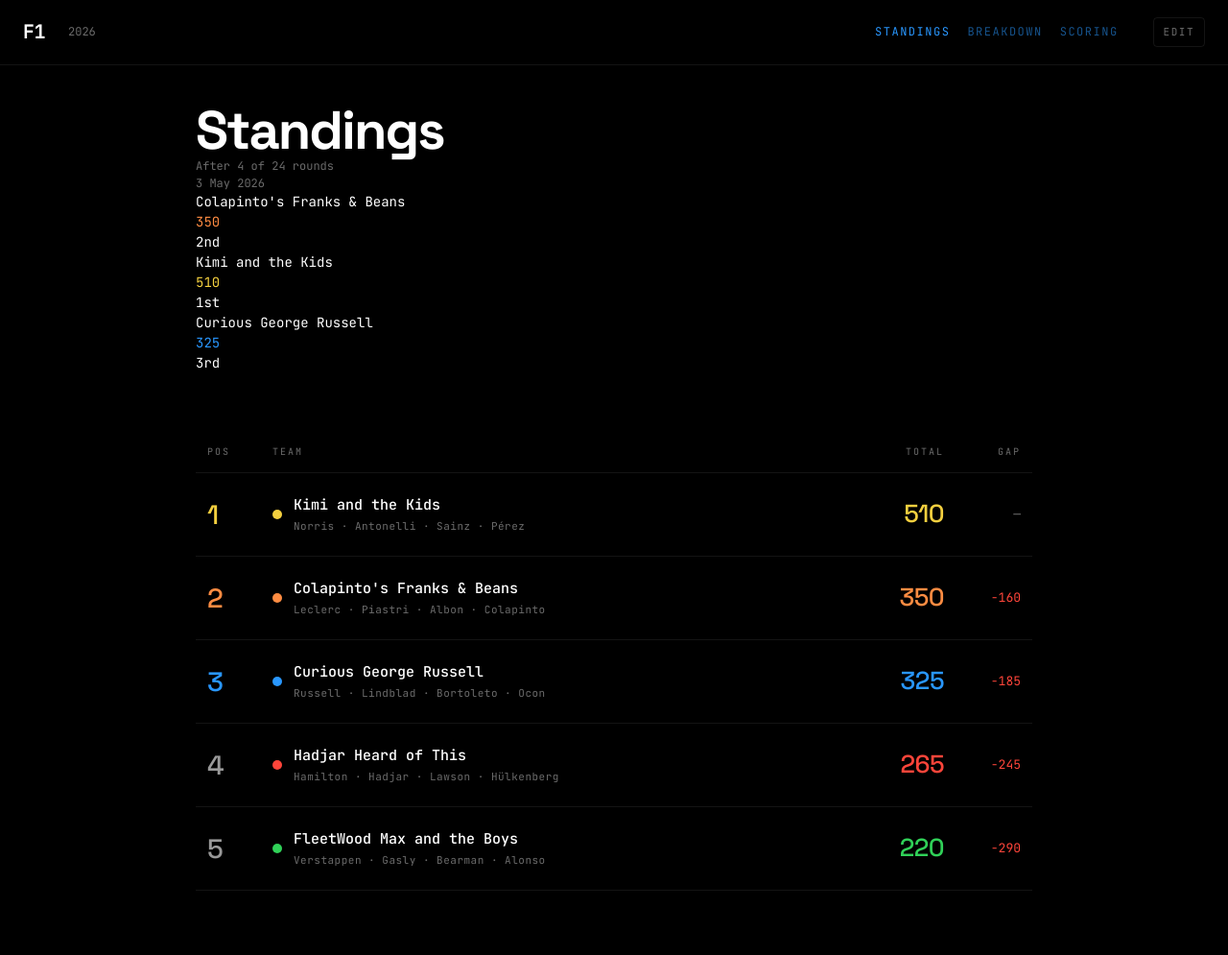
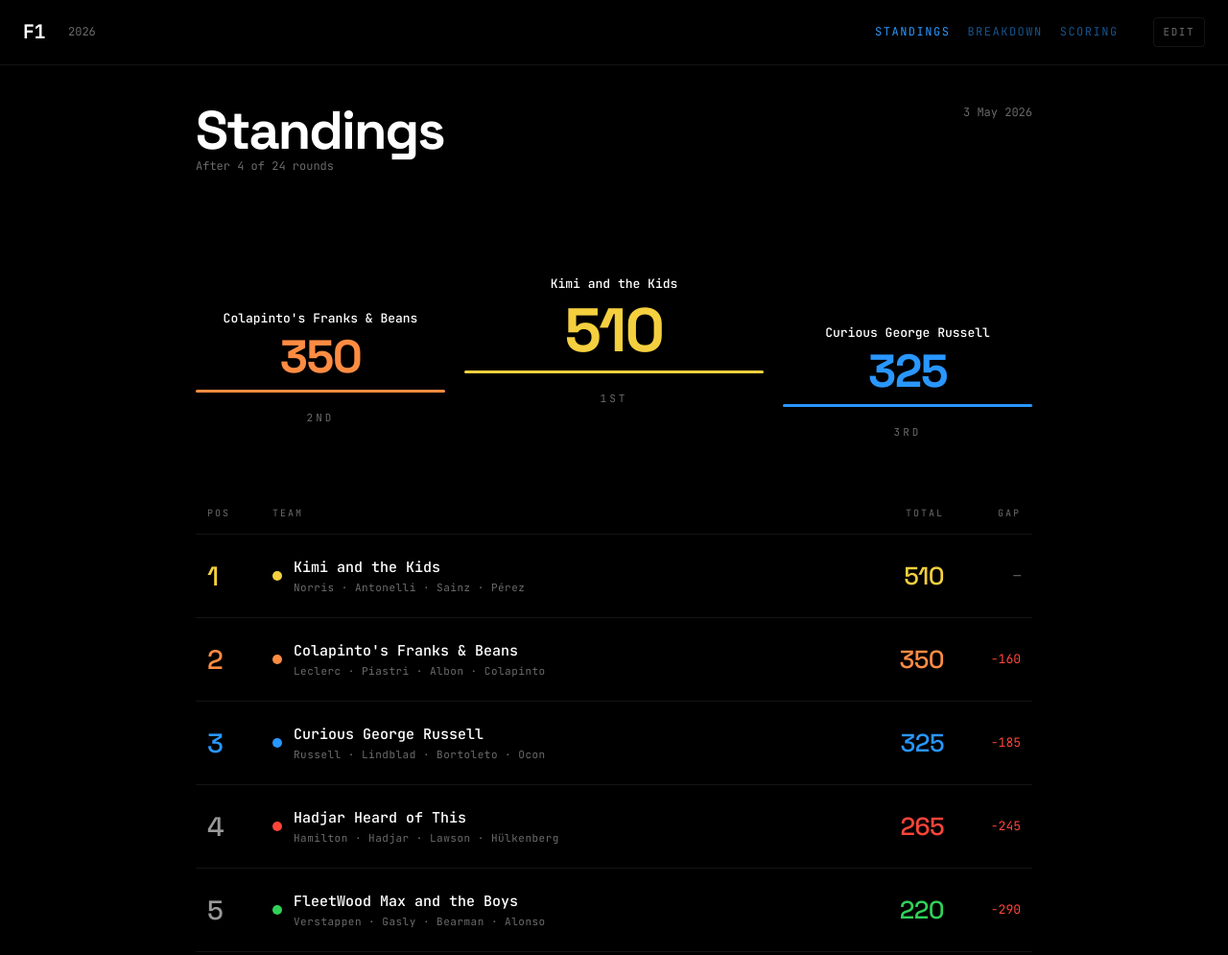
Before and after one commit to log14807/fantasy-f1, a plain HTML site: page index.html in a window 1280 px wide. Shown: the top 995 px of the page at 96% size. Drawn offline with Linux system fonts and the light colour scheme.

Commit message:
Update index.html

```diff
--- a/index.html
+++ b/index.html
@@ -83,7 +83,27 @@ section.active { display: block; }
    h3 { font-family: 'Space Grotesk', sans-serif; font-weight: 500; font-size: 20px; letter-spacing: -0.3px; }
    .eyebrow { font-size: 11px; letter-spacing: 2px; text-transform: uppercase; color: var(--muted); margin-bottom: 8px; }
    .meta { color: var(--muted); font-size: 12px; }
-
+  .standings-head {
+  display: flex; justify-content: space-between; align-items: flex-start;
+  margin-bottom: 32px;
+}
+.podium {
+  display: grid; grid-template-columns: 1fr 1.2fr 1fr;
+  align-items: end; gap: 20px;
+  padding: 60px 0 30px;
+  position: relative;
+}
+.podium-slot { text-align: center; }
+.podium-slot .name { font-size: 13px; font-weight: 500; margin-bottom: 6px; min-height: 32px; display: flex; align-items: end; justify-content: center; }
+.podium-slot .score { font-family: 'Space Grotesk', sans-serif; font-size: 48px; font-weight: 700; letter-spacing: -1.5px; line-height: 1; }
+.podium-slot .bar { height: 3px; margin-top: 10px; border-radius: 2px; }
+.podium-slot.first .score { font-size: 64px; }
+.podium-slot.second { transform: translateY(20px); }
+.podium-slot.third  { transform: translateY(35px); }
+.podium-rank {
+  font-size: 11px; letter-spacing: 3px; color: var(--muted); text-transform: uppercase;
+  margin-top: 18px;
+}
    .tbl { width: 100%; margin-top: 60px; border-collapse: collapse; }
 .tbl thead th {
   font-size: 10px; letter-spacing: 2px; text-transform: uppercase;
```
